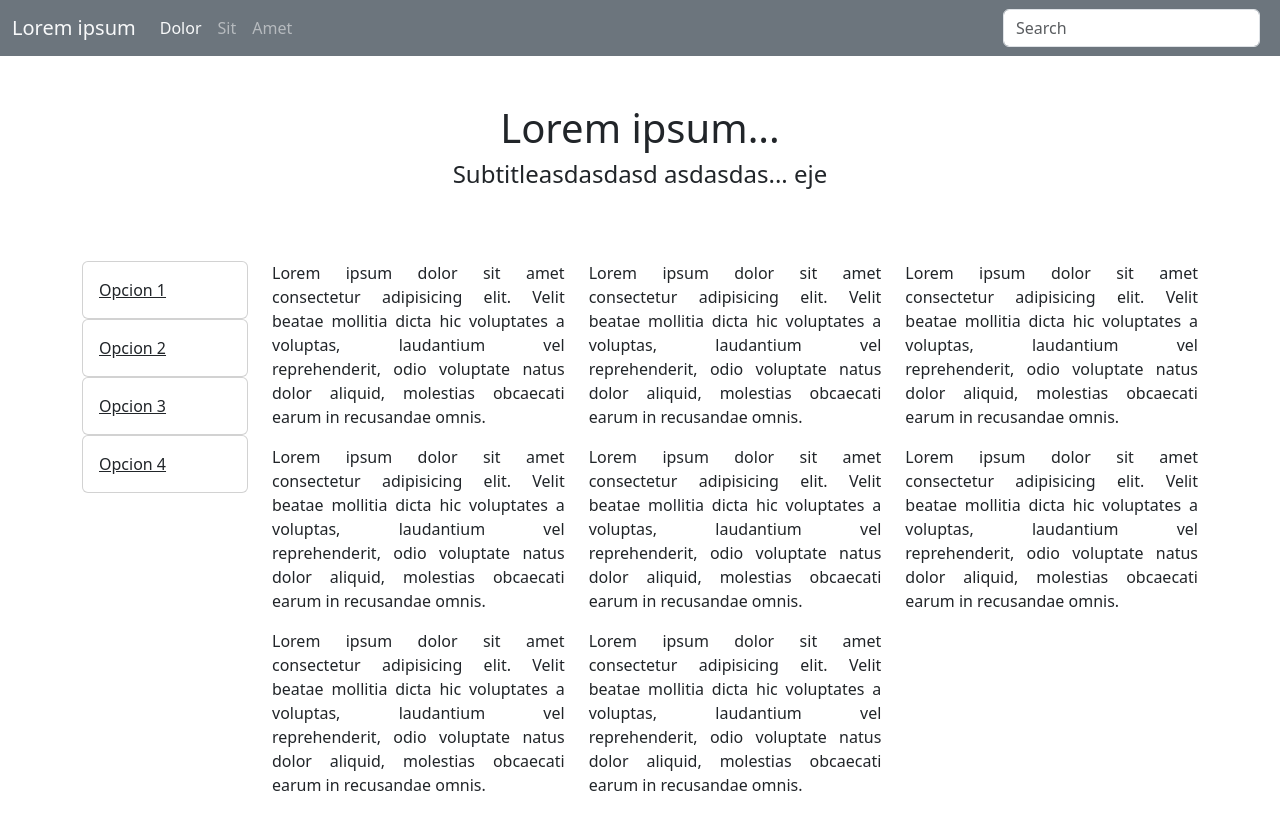
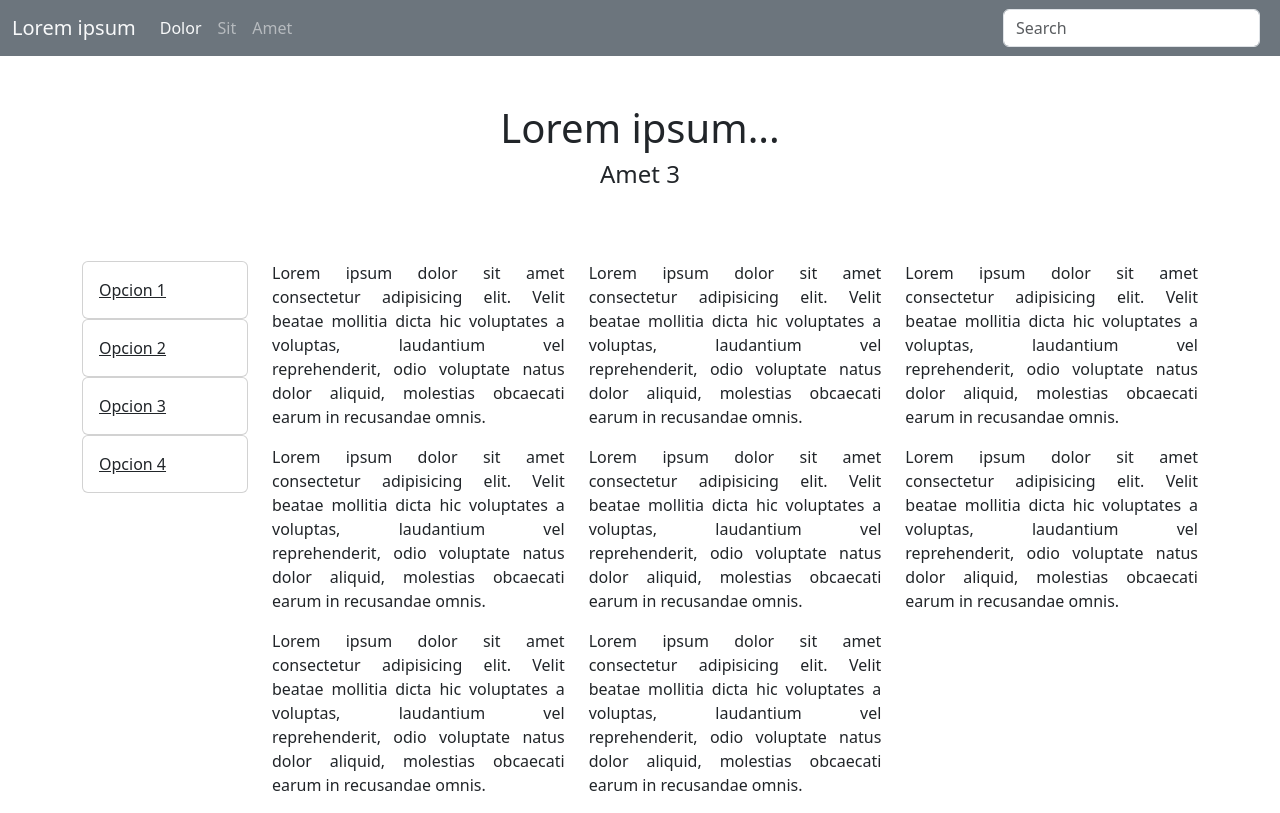
Before and after one commit to joaquintalice/14.1.2, a plain HTML site: page index.html in a window 1280 px wide. Drawn offline with nearby package versions, Linux system fonts and the light colour scheme.

Commit message:
feat: random text carousel

```diff
--- a/index.html
+++ b/index.html
@@ -72,7 +72,7 @@
                 <h1>Lorem ipsum...</h1>
             </div>
             <div class="col-12">
-                <h4 id="text-carousel">Subtitleasdasdasd asdasdas... eje</h4>
+                <h4 id="text-carousel">Amet 3</h4>
             </div>
         </section>
 
@@ -170,6 +170,7 @@
     <script src="https://cdn.jsdelivr.net/npm/bootstrap@5.3.2/dist/js/bootstrap.bundle.min.js"
         integrity="sha384-C6RzsynM9kWDrMNeT87bh95OGNyZPhcTNXj1NW7RuBCsyN/o0jlpcV8Qyq46cDfL"
         crossorigin="anonymous"></script>
+    <script src="js/script.js"></script>
 </body>
 
 </html>
--- /dev/null
+++ b/js/script.js
@@ -0,0 +1,21 @@
+document.addEventListener("DOMContentLoaded", main);
+
+const subtitle = document.getElementById('text-carousel');
+
+function main() {
+    getData()
+}
+
+const URL = 'json/text.json'
+
+async function getData() {
+    const res = await fetch(URL);
+    if (!res.ok) throw new Error(`Cannot get the data`);
+    const data = await res.json();
+
+    setInterval(() => {
+        const randomIndex = Math.floor(Math.random() * data.length);
+        const text = data[randomIndex].text;
+        subtitle.textContent = text;
+    }, 2000)
+}
--- /dev/null
+++ b/json/text.json
@@ -0,0 +1,11 @@
+[
+    {
+        "text": "Lorem 1"
+    },
+    {
+        "text": "Ipsum 2"
+    },
+    {
+        "text": "Amet 3"
+    }
+]
```
